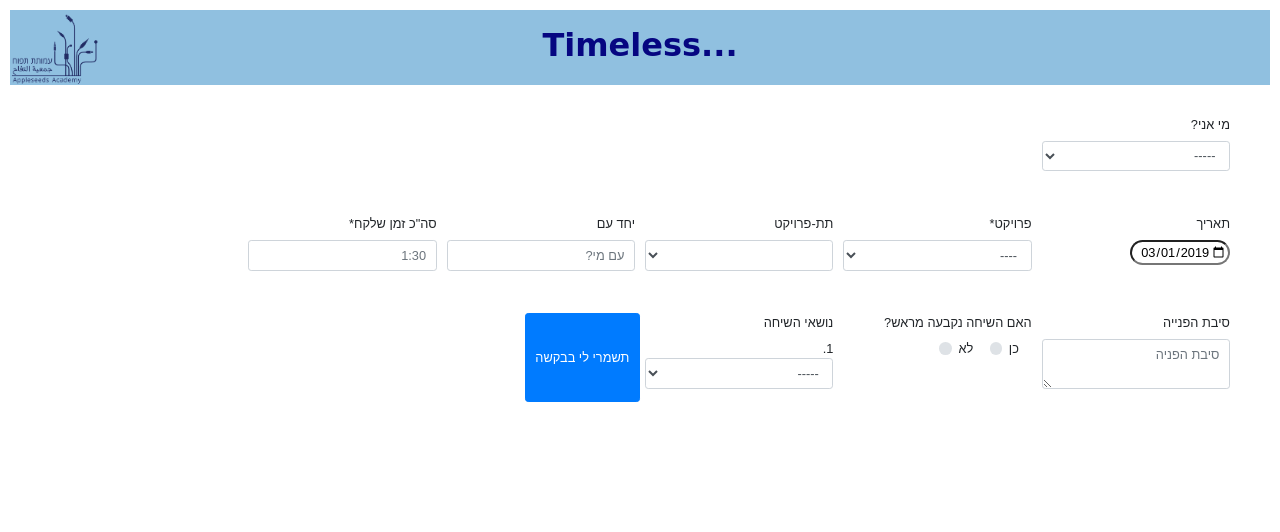
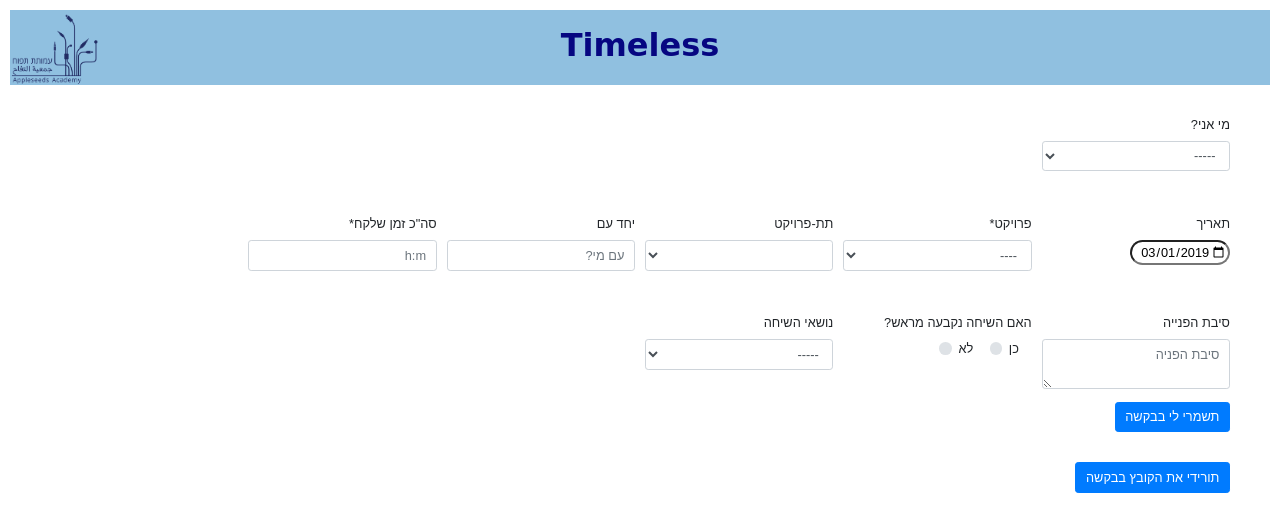
Before and after one commit to Galia-A/Timeless, a PHP site: page / in a window 1280 px wide. Shown: the top 532 px of the page. Run offline with PHP 8.4, Linux system fonts and the light colour scheme; some web fonts are replaced.

Commit message:
Added a download CSV btn. Added 2nd subject fld.

```diff
--- /dev/null
+++ b/Timeless.csv
@@ -0,0 +1,2 @@
+"שם הרכזת",תאריך,פרויקט,תת-פרויקט,מדריכ/ה,"אורך השיחה",סיבה,"האם תוכננה",תוכן
+גליה,2019-03-01,4,,,1:00,,,
--- a/admin/inputData.php
+++ b/admin/inputData.php
@@ -9,7 +9,7 @@
     /*Dalit*/      [],
     /*Galia*/    ["אביב טיבי", "אור", "אלי משיח", "אמיר", "אשר", "דוניא", "יבגני", "יותם", "ליאון", "מאור", "מוחמד כיאל", "מוסטפא", "מתן נבטיאן", "נור", "סיני", "סמאא", "סקאי גלילי", "עדן" , "ראשד", "רוני טבול","שיר בלונקיר", "שיר מנשה", "שריי", "תומר ארד"]
 
-];
+    ];
     $subjectsArray = ["תוכן","פדגוגיה","מערך", "אחר"];
     $excelHeaders = ["שם הרכזת", "תאריך","פרויקט", "תת-פרויקט", "מדריכ/ה", "אורך השיחה", "סיבה", "האם תוכננה", "תוכן"];
 
--- a/handleCSVData.php
+++ b/handleCSVData.php
@@ -11,7 +11,7 @@ if(isset($_POST["userName"]) && isset($_POST["time"])){
 
 function addInfo($newData){
     global $excelHeaders;
-    $file = fopen('myTime.csv', 'a+');
+    $file = fopen('Timeless.csv', 'a+');
     if($data = fgetcsv($file, 1000, ",") == FALSE) {
         //csv is empty
         // save the column headers
--- a/index.php
+++ b/index.php
@@ -42,7 +42,7 @@ require_once("admin/createForm.php");
 
             <!-- Header -->
             <header id="top">
-                <h1>Timeless... </h1>
+                <h1>Timeless </h1>
                 <img id= "appleseedsLogo" src="imgs/logo_blue.png" alt="Appleseeds logo">
             </header>
 
@@ -61,7 +61,7 @@ foreach ($userNamesArray as $key => $value) {
 
                         </select>
                     </div>
-                    <!--column-->
+                    <!-- field group -->
                 </div>
                 <!--row-->
 
@@ -114,8 +114,8 @@ foreach ($subProjectsArray as $key => $value) {
                                     let instructorsArray = <?php echo json_encode($instructorList);?>[selected];
                                     document.querySelector("#instructorList").innerHTML = "";
 
-                                    for (var i = 0; i < instructorsArray.length; i++) {
-                                        var option = document.createElement("option");
+                                    for (let i = 0; i < instructorsArray.length; i++) {
+                                        let option = document.createElement("option");
                                         option.value = instructorsArray[i];
                                         option.text = instructorsArray[i];
                                         document.querySelector("#instructorList").appendChild(option);
@@ -127,7 +127,7 @@ foreach ($subProjectsArray as $key => $value) {
                     <!-- Time -->
                     <div class="form-group col-md-2">
                         <label for="time">סה"כ זמן שלקח*</label>
-                        <input required type="input" class="form-control" id="time" name="time" placeholder="1:30">
+                        <input required type="input" class="form-control" id="time" name="time" placeholder="h:m">
                     </div>
 
 
@@ -158,9 +158,9 @@ foreach ($subProjectsArray as $key => $value) {
                         </div>
                     </div>
                     <!-- subjects  -->
-                    <div class="form-group col-md-2">
+                    <div class="form-group col-md-2" id="subjectsNode">
                         <label for="subjects">נושאי השיחה</label><br>
-                        1. <select class="form-control" id="subjects" name="subjects">
+                            <select class="form-control subjectsFld" id="subjects" name="subjects">
                             <option value="">-----</option>
                             <?php
 foreach ($subjectsArray as $key => $value) {
@@ -168,17 +168,54 @@ foreach ($subjectsArray as $key => $value) {
 }
 ?>
                         </select>
+                <script>
+                        $('.subjectsFld').on('change', function() {
+                            console.log("on change");
+                            if($(this).val() != ""){
+                                creatNewSubjectsFld();
+                            }
+                        });
+
+                        function creatNewSubjectsFld(){
+                            console.log( "working...?");
+                            let selectFld = document.createElement("select");
+                            selectFld.setAttribute("class", "form-control subjectsFld");
+                            selectFld.setAttribute("id", "subjects2");
+                            selectFld.setAttribute("name", "subjects2");
+                            document.querySelector("#subjectsNode").appendChild(selectFld);
+
+                            let subjectsArray = <?php echo json_encode($subjectsArray);?>;
+
+                            let option = document.createElement("option");
+                            option.value = "";
+                            option.text = "-----";
+                            document.querySelector("#subjects2").appendChild(option);
+
+                            for (let i = 0; i < subjectsArray.length; i++) {
+                                    let option = document.createElement("option");
+                                    option.value = subjectsArray[i];
+                                    option.text = subjectsArray[i];
+                                    document.querySelector("#subjects2").appendChild(option);
+                            }
+
+                        }
+
+                        </script>
+
+
+
+
                     </div>
+                </div>
+                <!--row-->
+                <button type="submit" class="btn btn-primary">תשמרי לי בבקשה</button>
 
-                    <button type="submit" class="btn btn-primary">תשמרי לי בבקשה</button>
-
-                </div>
-                <!--column-->
+            </form>
+            <form method="GET" action="Timeless.csv">
+                <button type="submit" class="btn btn-primary">תורידי את הקובץ בבקשה</button>
+            </form>
         </div>
-        <!--row-->
-        </form>
-    </div>
-    <!--container-->
+        <!--container-->
     </div>
     <!--wrapper-->
 </body>
--- a/myTime.csv
+++ /dev/null
@@ -1,4 +0,0 @@
-"שם הרכזת",תאריך,פרויקט,תת-פרויקט,מדריכ/ה,"אורך השיחה",סיבה,"האם תוכננה",תוכן
-דלית,2019-03-01,0,1,,1:00,,scheduled,3
-נטע,2019-03-01,7,24,"שיר בלונקיר",00,,,
-גליה,2019-03-01,3,5,אור,1:00,,"not scheduled",2
```
